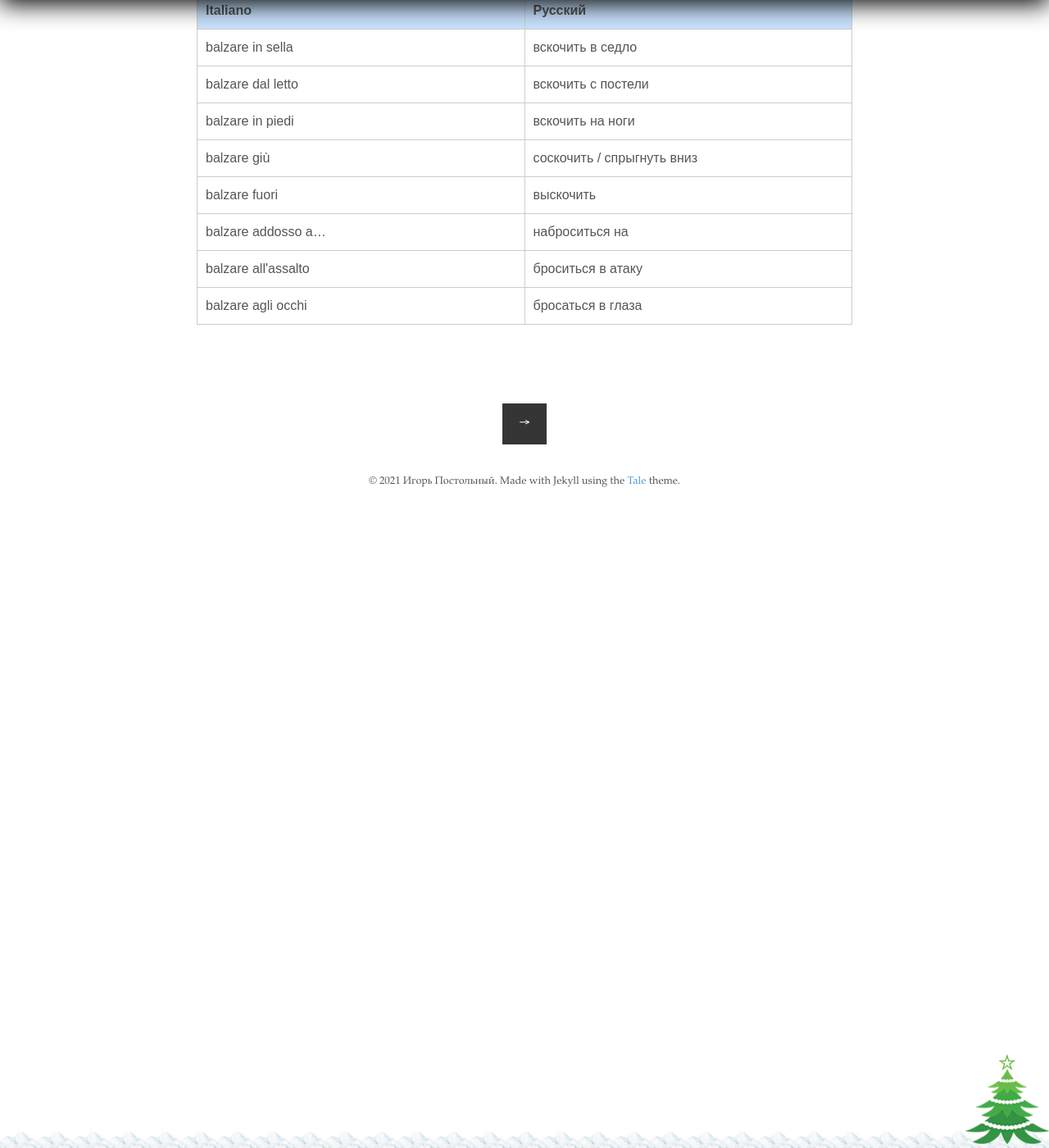
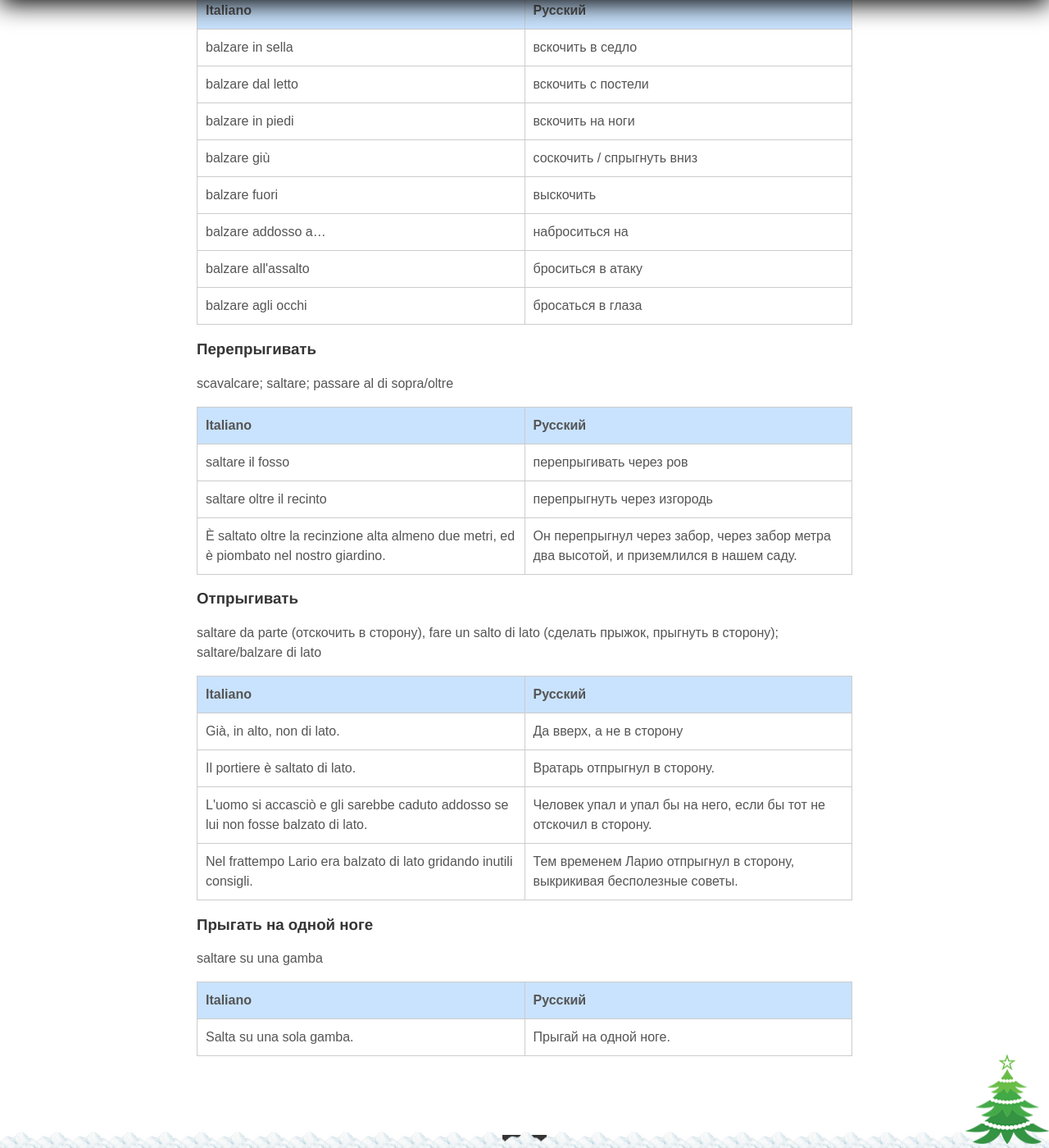
Before and after one commit to postolny/postolny.github.io, a Jekyll site: the page built from _posts/2021-01-18-parliamo-di-salti.md, in a window 1280 px wide and 1400 px high, scrolled down 2757 px. Shown: the whole window at 82% size. Built offline with Jekyll 4.4.1, drawn with Linux system fonts in a browser that asks for light colours; nearby versions of some CDN libraries; some of the changed text lies outside the part shown.

Commit message:
Add files via upload

```diff
--- a/_posts/2021-01-18-parliamo-di-salti.md
+++ b/_posts/2021-01-18-parliamo-di-salti.md
@@ -19,7 +19,7 @@ tags: Frasi
 |Ha cercato di saltare dalla finestra.|Он пытался выпрыгнуть из окна.|
 |Bar della spiaggia. Un ragazzo e una ragazza, appoggiati al bancone, seduti vicini senza darsi attenzione. Poi una piccola distrazione e tutto inizia: lei fa cadere il bicchiere di coca che le hanno appena servito. Con uno scatto, pronto ad evitare quella cascata gelida e appiccicosa, il ragazzo salta giù dallo sgabello, lasciando al suo destino il giornale che stava leggendo. La ragazza si scusa, è mortificata per il disastro che ha combinato. È maldestra e sempre di fretta, per questo non riesce ad evitare certe situazioni.|Бар на пляже. Парень и девушка, прислонившись к стойке, сидят близко друг к другу, не обращая друг на друга внимания. Потом маленькая невнимательность и все началось: она роняет стакан кока-колы, который ей только что подали. Единым порывом, готовый избежать этого холодного и липкого водопада, парень спрыгнул со стула, оставив газету, которую он читал, на произвол судьбы. Девушка приносит извинения, смущеная бедой, которую она устроила. Она неуклюжая и всегда торопится, поэтому не может избежать некоторых ситуаций.|
 
-### Запрыгнуть
+### Запрыгнуть на что-то (или куда-то)
 
 Для того, чтобы было ясно, что мы намереваемся запрыгнуть на что-то (или куда-то), к глаголу saltare добавляем наречие su (вверх): saltare su – вскочить, подпрыгнуть.
 
@@ -73,3 +73,32 @@ salterellare, balzellare; [ballonzolare](https://www.treccani.it/vocabolario/bal
 |balzare addosso a...|наброситься на|
 |balzare all'assalto|броситься в атаку|
 |balzare agli occhi|бросаться в глаза|
+
+### Перепрыгивать
+
+scavalcare; saltare; passare al di sopra/oltre
+
+|Italiano|Русский|
+|---|---|
+|saltare il fosso|перепрыгивать через ров|
+|saltare oltre il recinto|перепрыгнуть через изгородь|
+|È saltato oltre la recinzione alta almeno due metri, ed è piombato nel nostro giardino.|Он перепрыгнул через забор, через забор метра два высотой, и приземлился в нашем саду.|
+
+### Отпрыгивать
+
+saltare da parte (отскочить в сторону), fare un salto di lato (сделать прыжок, прыгнуть в сторону); saltare/balzare di lato
+
+|Italiano|Русский|
+|---|---|
+|Già, in alto, non di lato.|Да вверх, а не в сторону|
+|Il portiere è saltato di lato.|Вратарь отпрыгнул в сторону.|
+|L'uomo si accasciò e gli sarebbe caduto addosso se lui non fosse balzato di lato.|Человек упал и упал бы на него, если бы тот не отскочил в сторону.|
+|Nel frattempo Lario era balzato di lato gridando inutili consigli.|Тем временем Ларио отпрыгнул в сторону, выкрикивая бесполезные советы.|
+
+### Прыгать на одной ноге
+
+saltare su una gamba
+
+|Italiano|Русский|
+|---|---|
+|Salta su una sola gamba.|Прыгай на одной ноге.|
```
